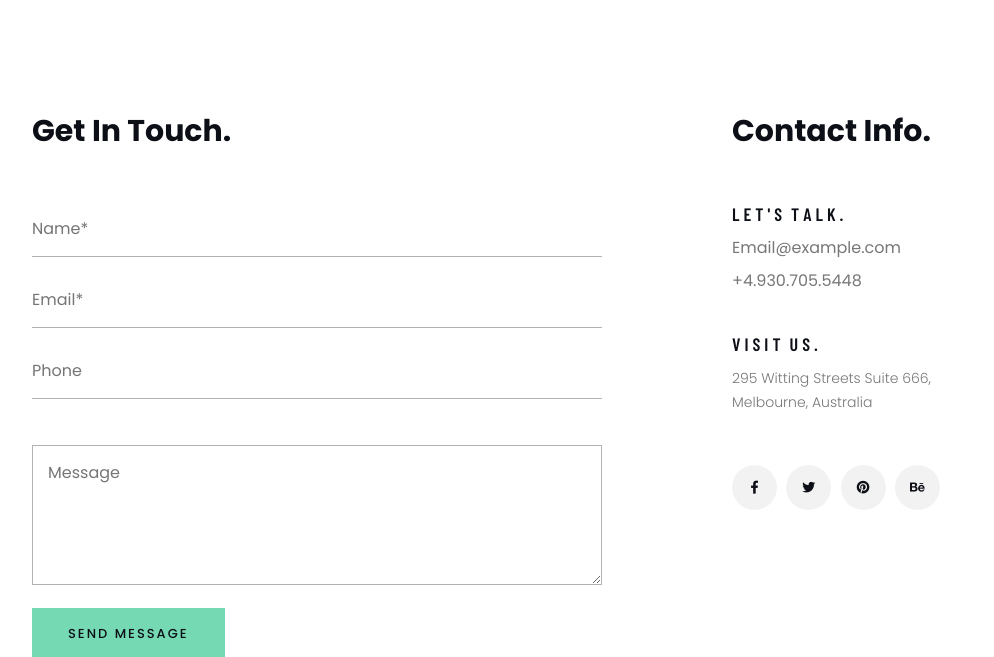
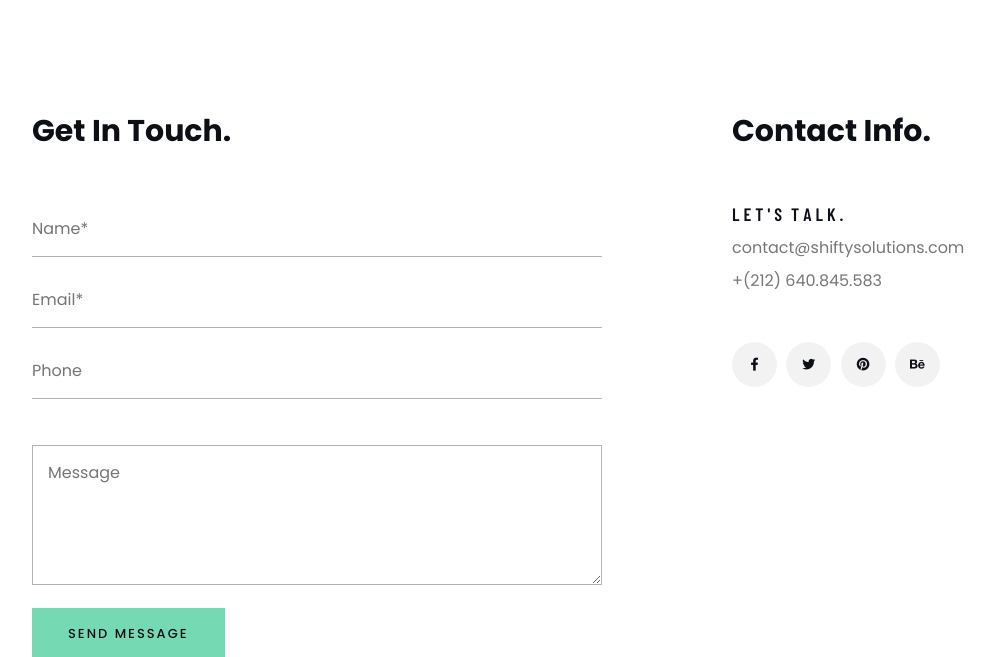
Before and after one commit to HSABIB/shiftyportfolio, a Django app: template templates/landing/contact_light.html in a window 1280 px wide. Shown: the part 650-1307 px from the top of the page, without its empty margins (23-1017 px from the left). Run offline with Django 3.2, Linux system fonts and the light colour scheme; the template is opened without the code that fills it, so the values that code supplies are empty; parts of the project's set-up code (start-up, migrations or seed data) failed here and were passed over; some libraries are stand-ins or nearby versions; some web fonts are replaced.

Commit message:
add contact att6 -- change message format

```diff
--- a/landing/views.py
+++ b/landing/views.py
@@ -30,7 +30,7 @@ class ContactView(View):
 
         send_mail(
             'Shifty project',
-            '<b>Phone :</b> 'number + '<br /><b>Message :</b>' + message,
+            '<b>Phone :</b> ' + number + '<br /><b>Message :</b>' + message,
             'killersabib@gmail.com',
             ['hsabib@protonmail.com'],
             fail_silently=False,
--- a/templates/landing/contact_light.html
+++ b/templates/landing/contact_light.html
@@ -129,7 +129,8 @@
                     <div class="col-lg-6">
                         <div class="form md-mb50">
                             <h4 class="extra-title mb-50">Get In Touch.</h4>
-                            <form id="contact-form" method="post" action="{% url 'contact' %}">
+                            <form id="contact-form" method="POST" action="{% url 'contact' %}">
+                                {% csrf_token %}
                                 <div class="messages"></div>
                                 <div class="controls">
                                     <div class="form-group">
@@ -139,7 +140,7 @@
                                         <input id="form_email" type="email" name="email" placeholder="Email*" required="required">
                                     </div>
                                     <div class="form-group">
-                                        <input id="form_phone" type="number" name="email" placeholder="Phone">
+                                        <input id="form_phone" type="text" name="number" placeholder="Phone">
                                     </div>
                                     <div class="form-group">
                                         <textarea id="form_message" name="message" placeholder="Message" rows="4" required="required"></textarea>
@@ -152,17 +153,10 @@
                     <div class="col-lg-5 offset-lg-1">
                         <div class="cont-info">
                             <h4 class="extra-title mb-50">Contact Info.</h4>
-                            <h3 class="custom-font wow" data-splitting>Let's Talk.
-                            </h3>
+                            <h3 class="custom-font wow" data-splitting>Let's Talk.</h3>
                             <div class="item mb-40">
-                                <h5><a href="#0">Email@example.com</a></h5>
-                                <h5>+4.930.705.5448</h5>
-                            </div>
-                            <h3 class="custom-font wow" data-splitting>Visit Us.
-                            </h3>
-                            <div class="item">
-                                <h6>295 Witting Streets Suite 666,
-                                    <br>Melbourne, Australia</h6>
+                                <h5><a href="#0">contact@shiftysolutions.com</a></h5>
+                                <h5>+(212) 640.845.583</h5>
                             </div>
                             <div class="social mt-50">
                                 <a href="#0" class="icon">
@@ -212,6 +206,19 @@
     <!-- Start of HubSpot Embed Code -->
     <script type="text/javascript" id="hs-script-loader" async defer src="//js.hs-scripts.com/9424080.js"></script>
     <!-- End of HubSpot Embed Code -->
+    <script>
+
+    </script>
+    {% if request.GET.msg_sent == "true" %}
+    <script>
+    swal({
+        message : 'Good job!',
+        text : 'Your message has been sent succefully !',
+        icon : 'success',
+        buttons: false,
+    })
+    </script>
+    {% endif %}
 </body>
 
 </html>
```
Also changed, not shown: templates/landing/contact_dark.html (+7 -22 lines).
